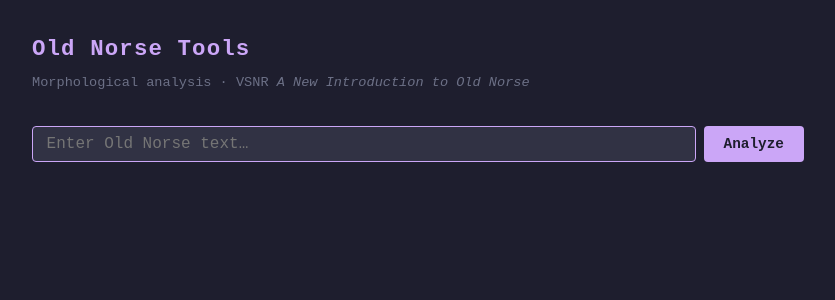
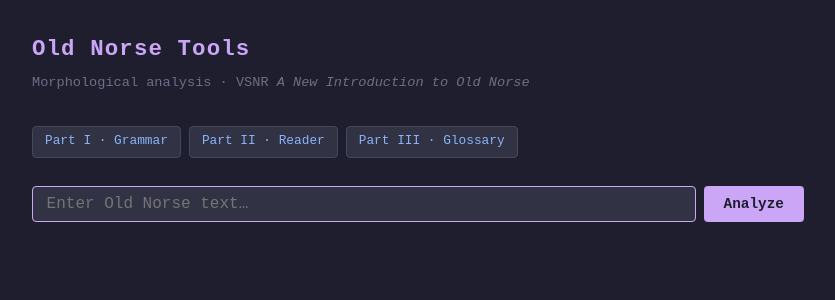
Before and after one commit to jjberry/old-norse-tools, a FastAPI app: page / in a window 1280 px wide. Shown: the top 300 px of the page, without its empty margins (222-1057 px from the left). Run offline with FastAPI, Linux system fonts and the light colour scheme.

Commit message:
Add PDF nav bar to web UI for quick access to the three NION volumes
Three pill-style buttons sit between the subtitle and the search form,
linking directly to grammar.pdf, reader.pdf, and glossary.pdf (all
served at /pdfs/ by the existing StaticFiles mount).

Co-Authored-By: Claude Sonnet 4.6 <noreply@anthropic.com>

```diff
--- a/src/nion/web/templates/index.html
+++ b/src/nion/web/templates/index.html
@@ -168,12 +168,43 @@
     .annotation-panel { color: #bac2de; }
     .annotation-panel .gloss { color: #a6e3a1; }
     .annotation-panel .source-note { color: #585b70; font-size: 0.8rem; margin-top: 0.4rem; }
+
+    /* ── PDF nav ── */
+    .pdf-nav {
+      display: flex;
+      gap: 0.5rem;
+      margin-bottom: 1.75rem;
+      flex-wrap: wrap;
+    }
+
+    .pdf-nav a {
+      background: #313244;
+      border: 1px solid #45475a;
+      border-radius: 4px;
+      color: #89b4fa;
+      font-family: inherit;
+      font-size: 0.8rem;
+      padding: 0.3rem 0.75rem;
+      text-decoration: none;
+      transition: border-color 0.15s, color 0.15s;
+    }
+
+    .pdf-nav a:hover {
+      border-color: #89b4fa;
+      color: #cdd6f4;
+    }
   </style>
 </head>
 <body>
 
 <h1>Old Norse Tools</h1>
 <p class="subtitle">Morphological analysis · VSNR <em>A New Introduction to Old Norse</em></p>
+
+<nav class="pdf-nav">
+  <a href="/pdfs/grammar.pdf" target="_blank">Part I · Grammar</a>
+  <a href="/pdfs/reader.pdf"  target="_blank">Part II · Reader</a>
+  <a href="/pdfs/glossary.pdf" target="_blank">Part III · Glossary</a>
+</nav>
 
 <form method="post" action="/analyze">
   <input
```
